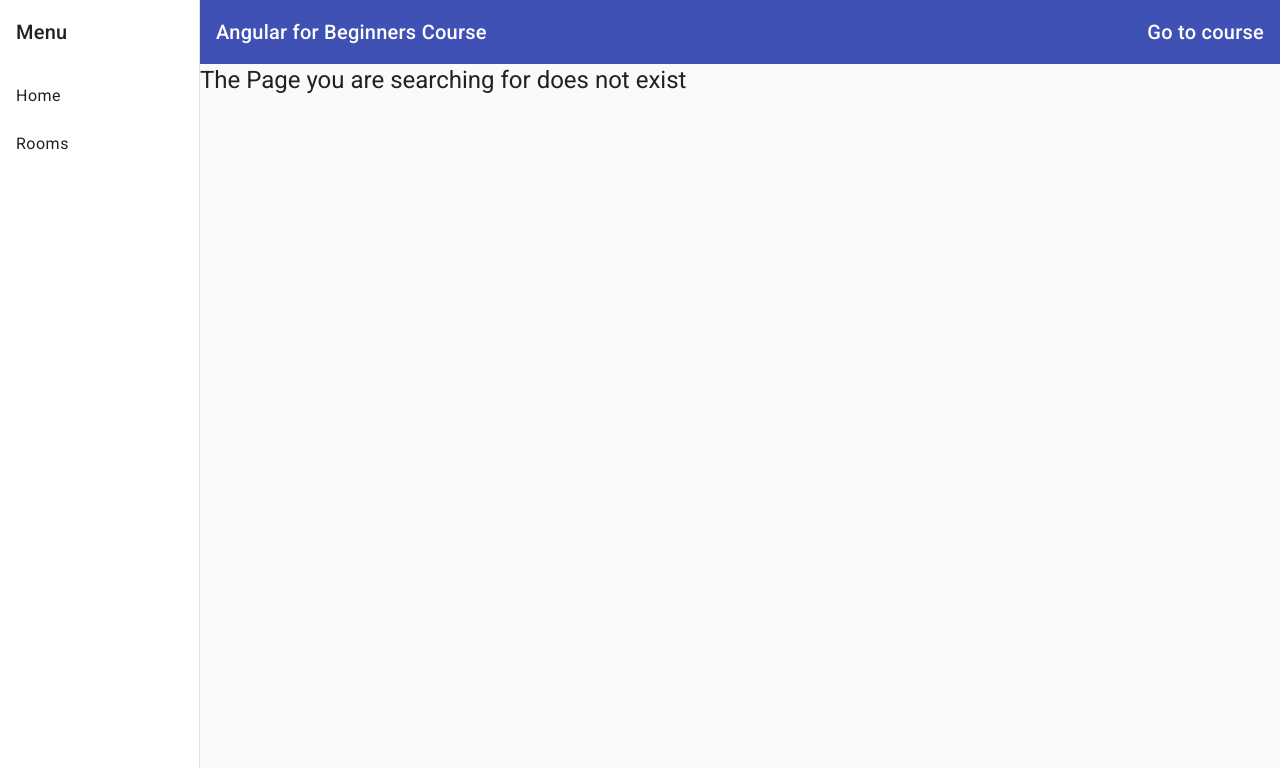
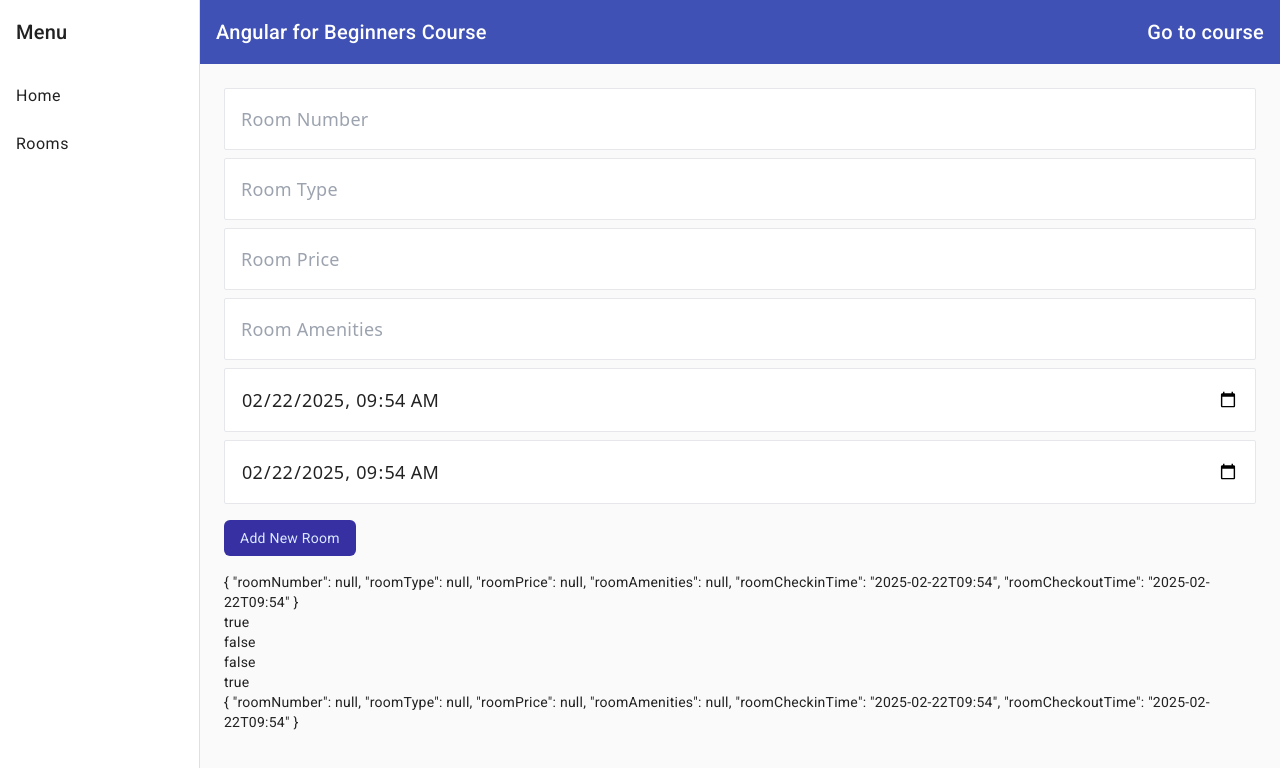
Before and after one commit to shobhit-28/hotelInventoryApp-Angular, an Angular app: page /rooms/add in a window 1280 px wide. Shown: the top 768 px of the page. Built offline with nearby package versions, Linux system fonts and the light colour scheme.

Commit message:
template-driven-forms

```diff
--- /dev/null
+++ b/src/app/pages/rooms/add-new-room/add-new-room.component.html
@@ -0,0 +1,27 @@
+<div class="p-6">
+    <form (ngSubmit)="addNewRoom()" #newRoomForm="ngForm">
+        <div class="flex flex-col gap-2">
+            <ng-container *ngFor="let field of formsInputFieldsArr">
+                <input required class="p-4 font-sans text-lg border rounded-sm" [type]="field?.type" [name]="field.fieldFormName"
+                    [placeholder]="field?.displayName" [(ngModel)]="newRoom[field.fieldFormName]">
+            </ng-container>
+        </div>
+        <div class="">
+            <button [disabled]="newRoomForm.invalid" class="my-4 px-4 py-2 bg-indigo-800 text-blue-100 rounded-md" type="submit">
+                Add New Room
+            </button>
+        </div>
+    </form>
+
+    {{newRoom | json}}
+    <br>
+    {{newRoomForm.pristine | json}}
+    <br>
+    {{newRoomForm.dirty | json}}
+    <br>
+    {{newRoomForm.valid | json}}
+    <br>
+    {{newRoomForm.invalid | json}}
+    <br>
+    {{newRoomForm.value | json}}
+</div>
--- /dev/null
+++ b/src/app/pages/rooms/add-new-room/add-new-room.component.ts
@@ -0,0 +1,79 @@
+import { Component, OnInit } from '@angular/core';
+import { CommonPagesModuleModule } from '../../common-pages-module.module';
+import { addNewRoom, RoomDataInterface } from '../roomsData';
+
+export type newRoomInterface = Omit<RoomDataInterface, 'roomCheckinTime' | 'roomCheckoutTime'> & { roomCheckinTime: string, roomCheckoutTime: string }
+
+@Component({
+  selector: 'hinv-add-new-room',
+  standalone: true,
+  imports: [CommonPagesModuleModule],
+  templateUrl: './add-new-room.component.html',
+  styleUrl: './add-new-room.component.scss'
+})
+export class AddNewRoomComponent {
+  private defaultRoomData: newRoomInterface = {
+    roomNumber: null!,
+    roomType: null!,
+    roomPrice: null!,
+    roomAmenities: null!,
+    roomCheckinTime: new Date().toISOString().slice(0, 16),
+    roomCheckoutTime: new Date().toISOString().slice(0, 16),
+  }
+
+  public newRoom: newRoomInterface = JSON.parse(JSON.stringify(this.defaultRoomData))
+
+  public formsInputFieldsArr: ReadonlyArray<{
+    displayName: string,
+    fieldFormName: keyof RoomDataInterface,
+    type: 'text' | 'number' | 'datetime-local'
+  }> = Object.freeze([
+    {
+      displayName: 'Room Number',
+      fieldFormName: 'roomNumber',
+      type: 'number',
+    }, {
+      displayName: 'Room Type',
+      fieldFormName: 'roomType',
+      type: 'text'
+    }, {
+      displayName: 'Room Price',
+      fieldFormName: 'roomPrice',
+      type: 'number',
+    }, {
+      displayName: 'Room Amenities',
+      fieldFormName: 'roomAmenities',
+      type: 'text'
+    }, {
+      displayName: 'Room Checkin Time',
+      fieldFormName: 'roomCheckinTime',
+      type: 'datetime-local'
+    }, {
+      displayName: 'Room Checkout Time',
+      fieldFormName: 'roomCheckoutTime',
+      type: 'datetime-local'
+    }
+  ])
+
+  addNewRoom() {
+    let isValid: boolean = true;
+    for (const objKey of Object.keys(this.newRoom) as Array<keyof newRoomInterface>) {
+      if (this.newRoom[objKey] == null) {
+        isValid = false
+      }
+    }
+    if (isValid) {
+      this.createNewRoom()
+      alert('New Room created')
+      this.newRoom = this.defaultRoomData
+    }
+  }
+
+  createNewRoom() {
+    addNewRoom({
+      ...this.newRoom,
+      roomCheckinTime: new Date(this.newRoom.roomCheckinTime),
+      roomCheckoutTime: new Date(this.newRoom.roomCheckoutTime),
+    })
+  }
+}
--- a/src/app/pages/rooms/rooms-list-comp/rooms-list-comp.component.html
+++ b/src/app/pages/rooms/rooms-list-comp/rooms-list-comp.component.html
@@ -1,4 +1,4 @@
-<div class="w-full p-4">
+<div class="w-full">
     <h1 class="font-semibold text-xl">{{title}}</h1>
     <table class="w-full">
         <thead>
--- a/src/app/pages/rooms/rooms.component.html
+++ b/src/app/pages/rooms/rooms.component.html
@@ -1,5 +1,10 @@
-<hinv-rooms-list-comp [Rooms]="Rooms" title="Rooms"
-    (selectedRoomEmitter)="selectedRooms($event)"></hinv-rooms-list-comp>
-<div class="" *ngIf="selectedRoom">{{selectedRoom | json}}</div>
+<div class="rooms-comp p-4">
+    <hinv-rooms-list-comp [Rooms]="Rooms" title="Rooms"
+        (selectedRoomEmitter)="selectedRooms($event)"></hinv-rooms-list-comp>
+
+    <button class="my-4 px-4 py-2 bg-indigo-800 text-blue-100 text-lg rounded-md" (click)="addNewRoom()">Add New Room</button>
+</div>
+
+<!-- <div class="" *ngIf="selectedRoom">{{selectedRoom | json}}</div> -->
 <!-- <p class="">{{ totalBytes.download }}</p>
 <div class="">{{ randomObj | json }}</div> -->
--- a/src/app/pages/rooms/rooms.component.ts
+++ b/src/app/pages/rooms/rooms.component.ts
@@ -4,6 +4,7 @@ import { roomData, RoomDataInterface } from './roomsData';
 import { RoomsListCompComponent } from "./rooms-list-comp/rooms-list-comp.component";
 import { RoomsService } from './service/rooms.service';
 import { HttpEventType } from '@angular/common/http';
+import { Router } from '@angular/router';
 
 @Component({
   selector: 'hinv-rooms',
@@ -18,7 +19,8 @@ export class RoomsComponent implements OnInit {
   randomObj: { [k: string]: number } = {}
 
   constructor(
-    private roomsService: RoomsService
+    private roomsService: RoomsService,
+    private router: Router
   ) { }
 
   ngOnInit(): void {
@@ -78,4 +80,7 @@ export class RoomsComponent implements OnInit {
   //   this.roomsService.getPhotos().subscribe(data => console.log(data))
   // }
 
+  addNewRoom() {
+    this.router.navigateByUrl('/rooms/add')
+  }
 }
--- a/src/app/pages/rooms/rooms.module.ts
+++ b/src/app/pages/rooms/rooms.module.ts
@@ -4,11 +4,13 @@ import { RoomsComponent } from './rooms.component';
 import { RoomsListCompComponent } from './rooms-list-comp/rooms-list-comp.component';
 import { Routes } from '@angular/router';
 import { BookRoomsCompComponent } from './book-rooms-comp/book-rooms-comp.component';
+import { AddNewRoomComponent } from './add-new-room/add-new-room.component';
 
 export const routesForRooms: Routes = [
   {path: '', redirectTo: 'list', pathMatch: 'full'},
   {path: 'list', component: RoomsComponent},
   {path: 'details/:id', component: BookRoomsCompComponent},
+  {path: 'add', component: AddNewRoomComponent}
 ]
 
 @NgModule({
--- a/src/app/pages/rooms/roomsData.ts
+++ b/src/app/pages/rooms/roomsData.ts
@@ -49,3 +49,7 @@ export const roomData: Array<RoomDataInterface> = [
         roomCheckoutTime: new Date("2024-11-25T09:00:00"),
     }
 ];
+
+export function addNewRoom(newRoom: RoomDataInterface) {
+    roomData.push(newRoom)
+}
```
Also changed, not shown: src/app/pages/common-pages-module.module.ts (+7 -1 lines), src/app/pages/rooms/add-new-room/add-new-room.component.scss (added), 1 other file (tests, documents, lock files or other folders).
